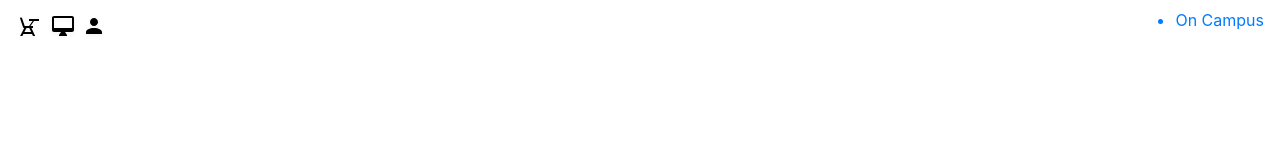
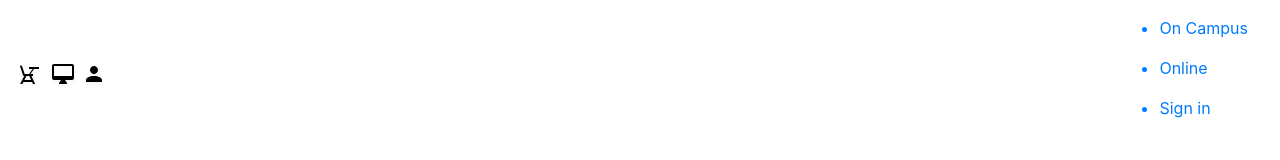
Before and after one commit to miguelalzona/Colmar-Academy-Project, a plain HTML site: page index.html in a window 1280 px wide. Drawn offline with nearby package versions, Linux system fonts and the light colour scheme.

Commit message:
correction1

```diff
--- a/index.html
+++ b/index.html
@@ -13,9 +13,10 @@
 </head>
 <body>
  <!--Navbar-->
- <header id="grid-container"
+ <header id="grid-container">
  <nav class="navbar">
-     <div class="logo"
+     <div class="logo">
+         <a href="#" img src="./images/ic-logo.svg"
      <a href="#" id="togglebutton" class="toggle-button">
         <span><img src="./images\ic-on-campus.svg" alt="campus"></span>
         <span><img src="./images\ic-online.svg" alt="online"></span>
@@ -24,12 +25,18 @@
      </a>
     </div>
     <ul class="nav-items">
-        <a href="#">
+        <a class="nav-link On Campus" href="#">
             <li>On Campus</li>
+        </a>
+        <a class="nav-link Online" href="#">
+            <li>Online</li>
+        </a>
+        <a class="nav-link Sign in" href="#">
+            <li>Sign in</li>
         </a>
     </ul>
  </nav>
-
+</header>
 
 <!-- Optional JavaScript -->
     <!-- jQuery first, then Popper.js, then Bootstrap JS -->
```
